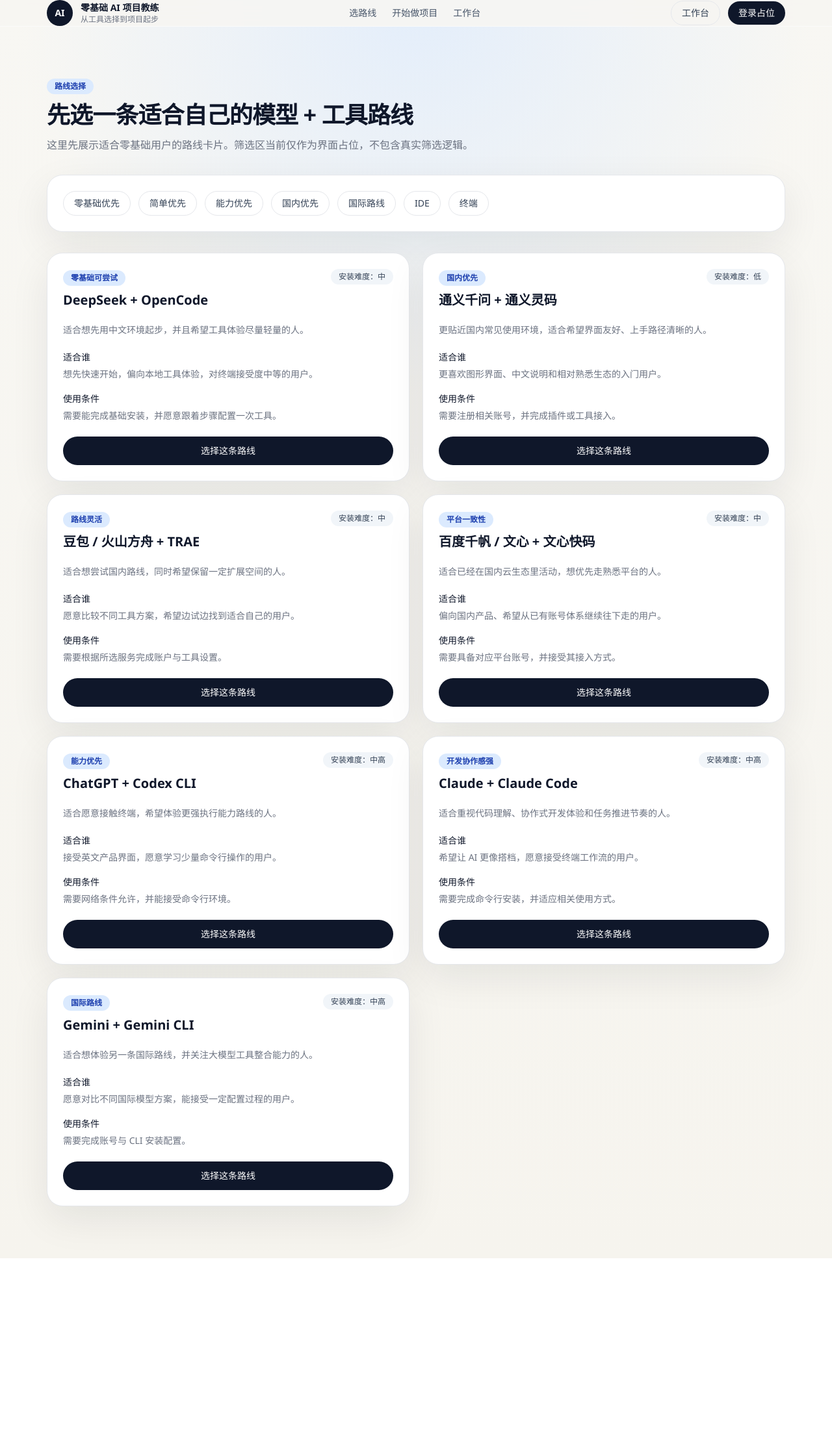
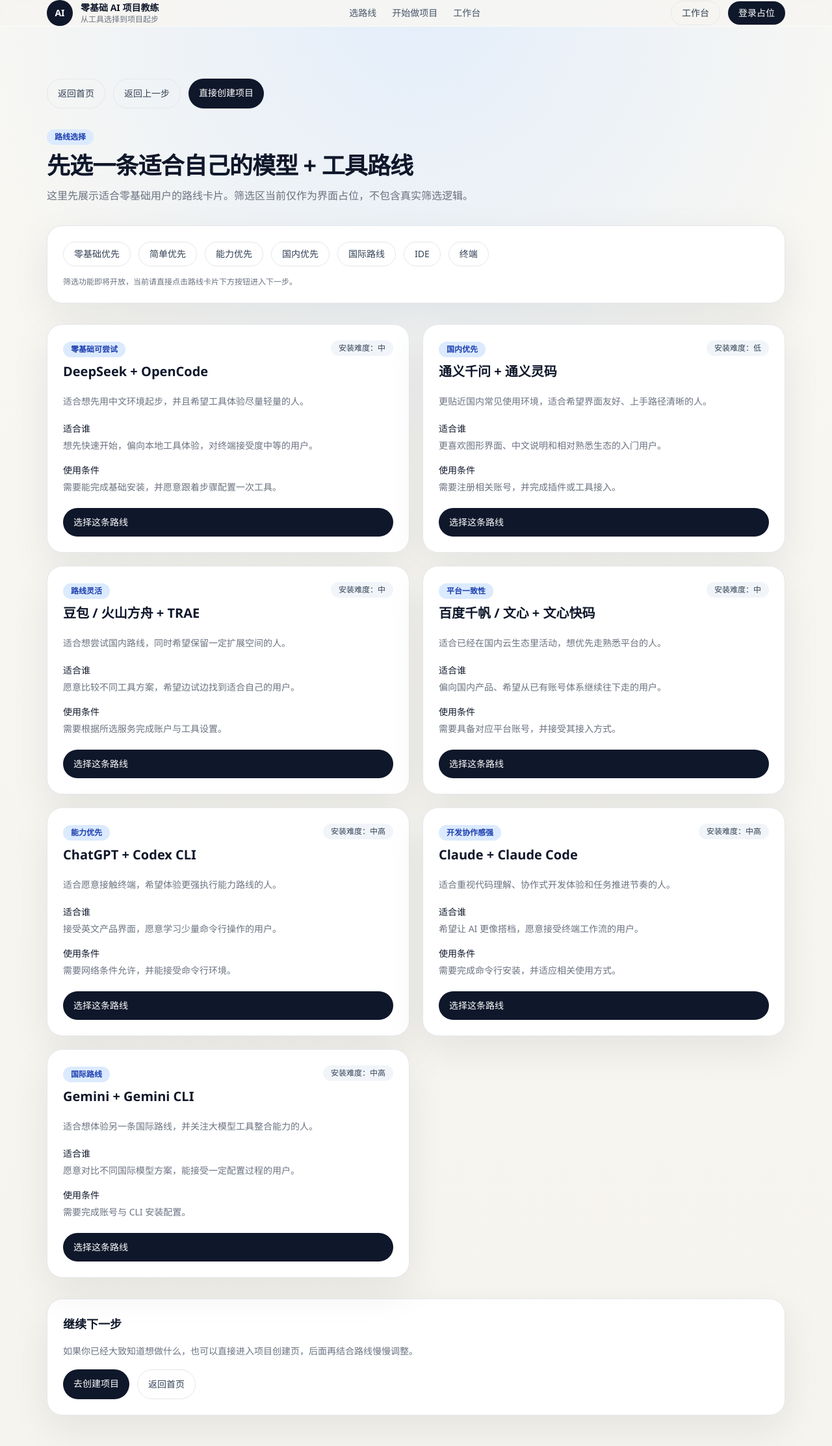
Before and after one commit to dunwood/zero-basic-ai-project-coach, a Next.js app: page /routes in a window 1280 px wide. Shown: the top 2226 px of the page at 65% size. Before the commit the page ends 1937 px from the top, so only its background shows below. Built offline with nearby package versions, Linux system fonts and the light colour scheme; no server answers; the database is empty.

Commit message:
fix navigation and homepage usability

```diff
--- a/app/project/new/page.tsx
+++ b/app/project/new/page.tsx
@@ -3,6 +3,7 @@
 import { FormEvent, useState } from "react";
 import Link from "next/link";
 import { useRouter } from "next/navigation";
+import { PageBackLinks } from "@/components/ui/page-back-links";
 import { SectionHeader } from "@/components/ui/section-header";
 
 export default function ProjectNewPage() {
@@ -65,6 +66,14 @@
   return (
     <section className="section-space">
       <div className="container-shell space-y-8">
+        <PageBackLinks
+          items={[
+            { label: "返回首页", href: "/" },
+            { label: "返回上一步", type: "back", fallbackHref: "/" },
+            { label: "先去选路线", href: "/routes" },
+          ]}
+        />
+
         <SectionHeader
           eyebrow="项目起步"
           title="先把你想做的软件想法写下来"
--- a/app/routes/page.tsx
+++ b/app/routes/page.tsx
@@ -1,8 +1,10 @@
 "use client";
 
+import Link from "next/link";
 import { useEffect, useState } from "react";
 import { RouteCard } from "@/components/cards/route-card";
 import { SectionHeader } from "@/components/ui/section-header";
+import { PageBackLinks } from "@/components/ui/page-back-links";
 import { routeFilters, routesData } from "@/lib/data/routes";
 import type { RouteCardData } from "@/lib/types/route";
 
@@ -57,6 +59,14 @@
   return (
     <section className="section-space">
       <div className="container-shell space-y-8">
+        <PageBackLinks
+          items={[
+            { label: "返回首页", href: "/" },
+            { label: "返回上一步", type: "back", fallbackHref: "/" },
+            { label: "直接创建项目", href: "/project/new", variant: "primary" },
+          ]}
+        />
+
         <SectionHeader
           eyebrow="路线选择"
           title="先选一条适合自己的模型 + 工具路线"
@@ -66,15 +76,18 @@
         <div className="surface-panel space-y-4 p-5 md:p-6">
           <div className="flex flex-wrap gap-3">
             {routeFilters.map((filter) => (
-              <button
+              <span
                 key={filter}
-                type="button"
                 className="rounded-full border border-border bg-white px-4 py-2 text-sm text-slate-700 transition hover:border-slate-400 hover:text-slate-900"
               >
                 {filter}
-              </button>
+              </span>
             ))}
           </div>
+
+          <p className="text-xs text-muted-foreground">
+            筛选功能即将开放，当前请直接点击路线卡片下方按钮进入下一步。
+          </p>
 
           {isLoading ? (
             <p className="text-sm text-muted-foreground">正在加载路线数据...</p>
@@ -90,6 +103,27 @@
             <RouteCard key={route.id} {...route} />
           ))}
         </div>
+
+        <div className="surface-panel space-y-4 p-6">
+          <h2 className="text-lg font-semibold text-slate-900">继续下一步</h2>
+          <p className="text-sm leading-6 text-muted-foreground">
+            如果你已经大致知道想做什么，也可以直接进入项目创建页，后面再结合路线慢慢调整。
+          </p>
+          <div className="flex flex-wrap gap-3">
+            <Link
+              href="/project/new"
+              className="inline-flex rounded-full bg-slate-900 px-4 py-3 text-sm font-medium text-white transition hover:bg-slate-700"
+            >
+              去创建项目
+            </Link>
+            <Link
+              href="/"
+              className="inline-flex rounded-full border border-border px-4 py-3 text-sm font-medium text-slate-700 transition hover:border-slate-400 hover:text-slate-900"
+            >
+              返回首页
+            </Link>
+          </div>
+        </div>
       </div>
     </section>
   );
--- a/app/workspace/[id]/clarify/page.tsx
+++ b/app/workspace/[id]/clarify/page.tsx
@@ -1,6 +1,7 @@
 import { ClarifyForm } from "@/components/workspace/clarify-form";
 import { WorkspaceEmptyState } from "@/components/workspace/workspace-empty-state";
 import { WorkspaceQuickLinks } from "@/components/workspace/workspace-quick-links";
+import { PageBackLinks } from "@/components/ui/page-back-links";
 import { WorkspaceStepNav } from "@/components/workspace/workspace-step-nav";
 import { SectionHeader } from "@/components/ui/section-header";
 import { clarifyQuestions } from "@/lib/constants/clarify-questions";
@@ -40,6 +41,14 @@
   return (
     <section className="section-space">
       <div className="container-shell space-y-8">
+        <PageBackLinks
+          items={[
+            { label: "返回首页", href: "/" },
+            { label: "返回工作区", href: `/workspace/${project.id}` },
+            { label: "返回上一步", type: "back", fallbackHref: `/workspace/${project.id}/project` },
+          ]}
+        />
+
         <SectionHeader
           eyebrow="需求澄清"
           title="先把需求澄清，再开始做"
--- a/app/workspace/[id]/design/page.tsx
+++ b/app/workspace/[id]/design/page.tsx
@@ -1,5 +1,6 @@
 import { WorkspaceEmptyState } from "@/components/workspace/workspace-empty-state";
 import { WorkspaceQuickLinks } from "@/components/workspace/workspace-quick-links";
+import { PageBackLinks } from "@/components/ui/page-back-links";
 import { WorkspaceStepNav } from "@/components/workspace/workspace-step-nav";
 import { SectionHeader } from "@/components/ui/section-header";
 import { buildDesignBrief } from "@/lib/server/design-brief";
@@ -80,6 +81,14 @@
   return (
     <section className="section-space">
       <div className="container-shell space-y-8">
+        <PageBackLinks
+          items={[
+            { label: "返回首页", href: "/" },
+            { label: "返回工作区", href: `/workspace/${project.id}` },
+            { label: "返回上一步", type: "back", fallbackHref: `/workspace/${project.id}/clarify` },
+          ]}
+        />
+
         <SectionHeader
           eyebrow="设计书预览"
           title="项目设计书预览"
--- a/app/workspace/[id]/project/page.tsx
+++ b/app/workspace/[id]/project/page.tsx
@@ -1,6 +1,7 @@
 import { ProjectDetailsForm } from "@/components/workspace/project-details-form";
 import { WorkspaceEmptyState } from "@/components/workspace/workspace-empty-state";
 import { WorkspaceQuickLinks } from "@/components/workspace/workspace-quick-links";
+import { PageBackLinks } from "@/components/ui/page-back-links";
 import { WorkspaceStepNav } from "@/components/workspace/workspace-step-nav";
 import { SectionHeader } from "@/components/ui/section-header";
 import { getProjectById } from "@/lib/server/projects";
@@ -48,6 +49,14 @@
   return (
     <section className="section-space">
       <div className="container-shell space-y-8">
+        <PageBackLinks
+          items={[
+            { label: "返回首页", href: "/" },
+            { label: "返回工作区", href: `/workspace/${project.id}` },
+            { label: "返回上一步", type: "back", fallbackHref: `/workspace/${project.id}` },
+          ]}
+        />
+
         <SectionHeader
           eyebrow="项目详情"
           title="查看并轻量编辑项目信息"
--- a/app/workspace/[id]/review/page.tsx
+++ b/app/workspace/[id]/review/page.tsx
@@ -1,5 +1,6 @@
 import { WorkspaceEmptyState } from "@/components/workspace/workspace-empty-state";
 import { WorkspaceQuickLinks } from "@/components/workspace/workspace-quick-links";
+import { PageBackLinks } from "@/components/ui/page-back-links";
 import { WorkspaceStepNav } from "@/components/workspace/workspace-step-nav";
 import { SectionHeader } from "@/components/ui/section-header";
 import { buildDesignBrief } from "@/lib/server/design-brief";
@@ -80,6 +81,14 @@
   return (
     <section className="section-space">
       <div className="container-shell space-y-8">
+        <PageBackLinks
+          items={[
+            { label: "返回首页", href: "/" },
+            { label: "返回工作区", href: `/workspace/${project.id}` },
+            { label: "返回上一步", type: "back", fallbackHref: `/workspace/${project.id}/design` },
+          ]}
+        />
+
         <SectionHeader
           eyebrow="设计书确认"
           title="确认你的项目设计书"
--- a/app/workspace/[id]/tasks/page.tsx
+++ b/app/workspace/[id]/tasks/page.tsx
@@ -1,6 +1,7 @@
 import { TaskBoard } from "@/components/workspace/task-board";
 import { WorkspaceEmptyState } from "@/components/workspace/workspace-empty-state";
 import { WorkspaceQuickLinks } from "@/components/workspace/workspace-quick-links";
+import { PageBackLinks } from "@/components/ui/page-back-links";
 import { WorkspaceStepNav } from "@/components/workspace/workspace-step-nav";
 import { SectionHeader } from "@/components/ui/section-header";
 import { buildProjectStages } from "@/lib/project-stage";
@@ -66,6 +67,14 @@
   return (
     <section className="section-space">
       <div className="container-shell space-y-8">
+        <PageBackLinks
+          items={[
+            { label: "返回首页", href: "/" },
+            { label: "返回工作区", href: `/workspace/${project.id}` },
+            { label: "返回上一步", type: "back", fallbackHref: `/workspace/${project.id}/review` },
+          ]}
+        />
+
         <SectionHeader
           eyebrow="任务执行台"
           title="项目任务执行台"
--- a/components/cards/route-card.tsx
+++ b/components/cards/route-card.tsx
@@ -1,3 +1,4 @@
+import Link from "next/link";
 import type { RouteCardData } from "@/lib/types/route";
 
 export function RouteCard({
@@ -36,12 +37,12 @@
         </div>
       </dl>
 
-      <button
-        type="button"
+      <Link
+        href={`/project/new?route=${id}`}
         className="mt-auto rounded-full bg-slate-900 px-4 py-3 text-sm font-medium text-white transition hover:bg-slate-700"
       >
         选择这条路线
-      </button>
+      </Link>
     </article>
   );
 }
--- a/components/cards/status-card.tsx
+++ b/components/cards/status-card.tsx
@@ -1,10 +1,15 @@
+"use client";
+
+import Link from "next/link";
+
 type StatusCardProps = {
   title: string;
   description: string;
   actionText: string;
+  href: string;
 };
 
-export function StatusCard({ title, description, actionText }: StatusCardProps) {
+export function StatusCard({ title, description, actionText, href }: StatusCardProps) {
   return (
     <article className="surface-panel flex h-full flex-col gap-4 p-6">
       <div className="flex h-11 w-11 items-center justify-center rounded-2xl bg-slate-900 text-sm font-semibold text-white">
@@ -14,7 +19,12 @@
         <h3 className="text-lg font-semibold text-slate-900">{title}</h3>
         <p className="text-sm leading-6 text-muted-foreground">{description}</p>
       </div>
-      <p className="mt-auto text-sm font-medium text-blue-700">{actionText}</p>
+      <Link
+        href={href}
+        className="mt-auto inline-flex w-fit text-sm font-medium text-blue-700 transition hover:text-blue-900 hover:underline"
+      >
+        {actionText}
+      </Link>
     </article>
   );
 }
--- a/components/sections/hero-section.tsx
+++ b/components/sections/hero-section.tsx
@@ -11,7 +11,7 @@
                 面向零基础用户的 AI 项目起步工具
               </span>
               <div className="space-y-4">
-                <h1 className="text-4xl font-semibold tracking-tight text-slate-900 md:text-6xl">
+                <h1 className="text-3xl font-semibold tracking-tight text-slate-900 md:text-5xl">
                   零基础做 AI 项目，先别急着开工，先把路线和工具选对
                 </h1>
                 <p className="max-w-xl text-base leading-8 text-muted-foreground md:text-lg">
--- /dev/null
+++ b/components/ui/page-back-links.tsx
@@ -0,0 +1,62 @@
+"use client";
+
+import Link from "next/link";
+import { useRouter } from "next/navigation";
+
+type PageBackLinkItem = {
+  label: string;
+  href?: string;
+  fallbackHref?: string;
+  variant?: "primary" | "secondary";
+  type?: "link" | "back";
+};
+
+type PageBackLinksProps = {
+  items: PageBackLinkItem[];
+};
+
+export function PageBackLinks({ items }: PageBackLinksProps) {
+  const router = useRouter();
+
+  return (
+    <div className="flex flex-wrap gap-3">
+      {items.map((item) =>
+        item.type === "back" ? (
+          <button
+            key={`${item.label}-${item.fallbackHref ?? "back"}`}
+            type="button"
+            onClick={() => {
+              if (typeof window !== "undefined" && window.history.length > 1) {
+                router.back();
+                return;
+              }
+
+              if (item.fallbackHref) {
+                router.push(item.fallbackHref);
+              }
+            }}
+            className={
+              item.variant === "primary"
+                ? "inline-flex rounded-full bg-slate-900 px-4 py-3 text-sm font-medium text-white transition hover:bg-slate-700"
+                : "inline-flex rounded-full border border-border px-4 py-3 text-sm font-medium text-slate-700 transition hover:border-slate-400 hover:text-slate-900"
+            }
+          >
+            {item.label}
+          </button>
+        ) : (
+          <Link
+            key={`${item.label}-${item.href ?? ""}`}
+            href={item.href ?? item.fallbackHref ?? "/"}
+            className={
+              item.variant === "primary"
+                ? "inline-flex rounded-full bg-slate-900 px-4 py-3 text-sm font-medium text-white transition hover:bg-slate-700"
+                : "inline-flex rounded-full border border-border px-4 py-3 text-sm font-medium text-slate-700 transition hover:border-slate-400 hover:text-slate-900"
+            }
+          >
+            {item.label}
+          </Link>
+        ),
+      )}
+    </div>
+  );
+}
--- a/lib/data/status-options.ts
+++ b/lib/data/status-options.ts
@@ -3,15 +3,18 @@
     title: "我还没装工具",
     description: "适合从零开始，需要先知道该选什么工具、先装什么、先学哪一步的人。",
     actionText: "先帮我选一条最容易开始的路线",
+    href: "/routes",
   },
   {
     title: "我会和模型聊天，但不会做项目",
     description: "适合已经能提问、能生成内容，但还不会把想法整理成可执行项目的人。",
     actionText: "先把想法整理成项目方案",
+    href: "/routes",
   },
   {
     title: "我已经有工具，想直接开始做产品",
     description: "适合已经准备好环境，希望尽快进入任务拆解和落地阶段的人。",
     actionText: "直接进入项目起步流程",
+    href: "/project/new",
   },
 ] as const;
```
